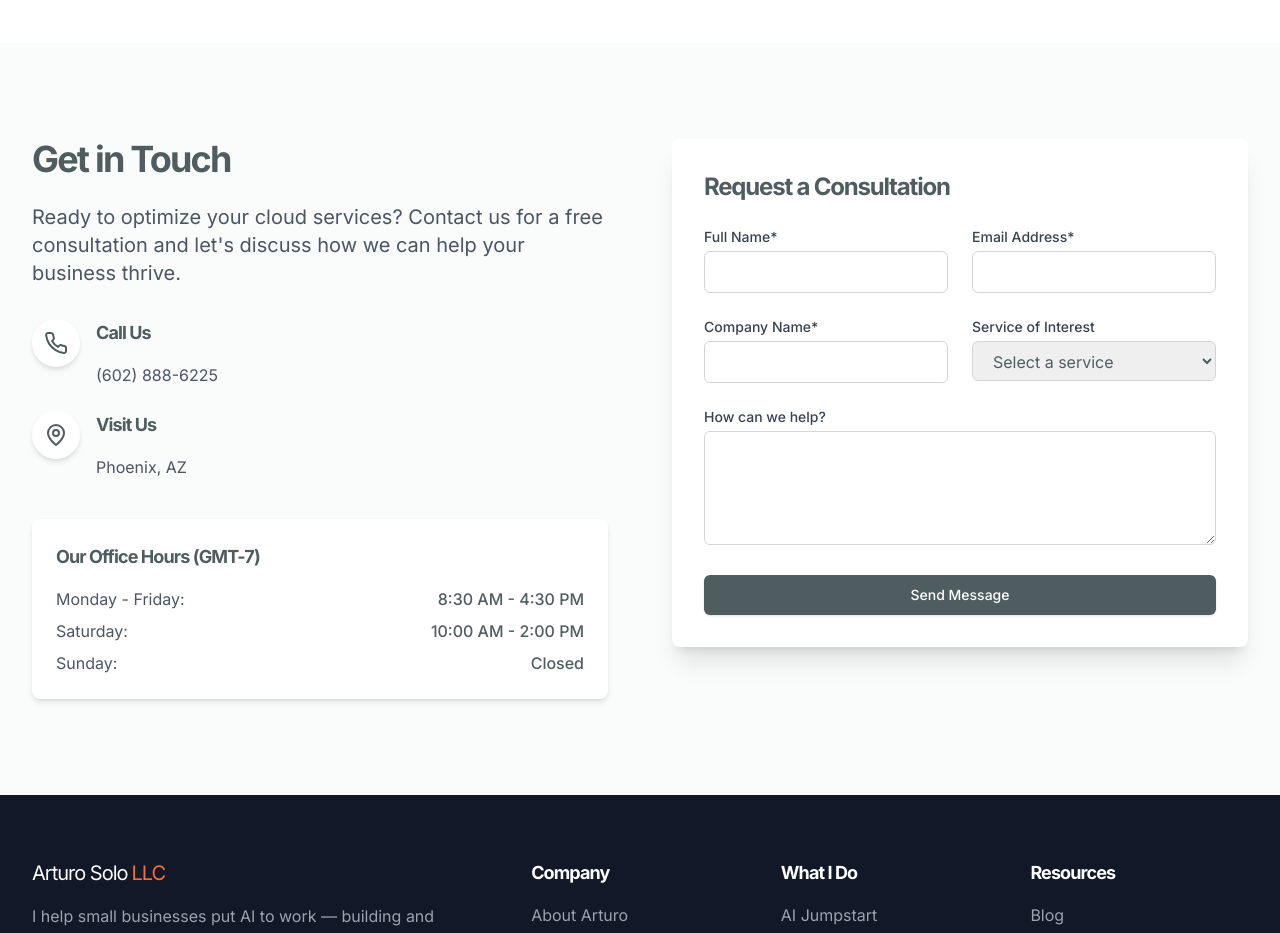
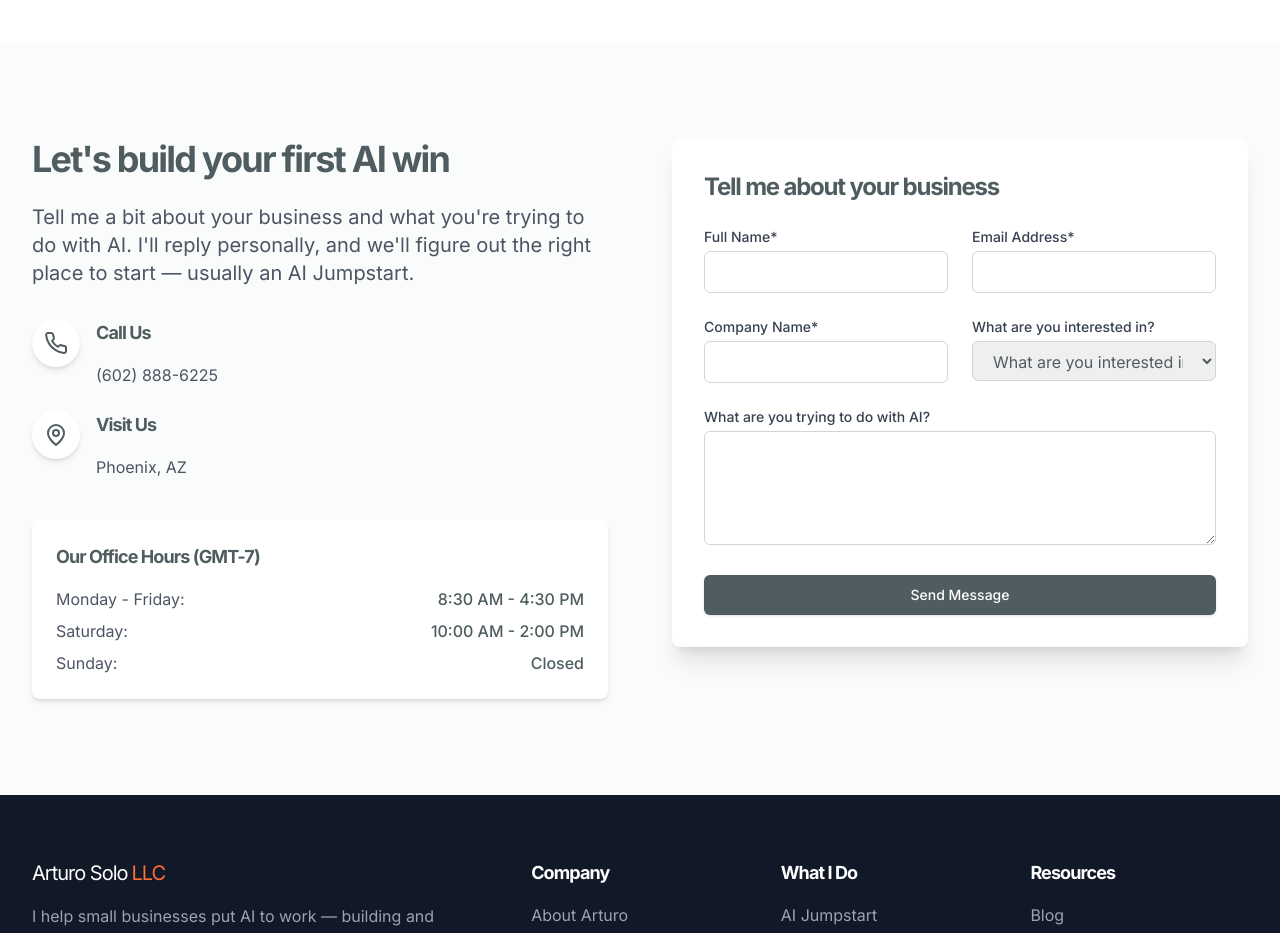
Before and after one commit to Arrthurr/asllc-website, a React (Vite) app: page / in a window 1280 px wide. Shown: the part 4060-4993 px from the top of the page. Built offline with nearby package versions, Linux system fonts and the light colour scheme.

Commit message:
feat(contact): AI Jumpstart framing and synchronized form options
- intro and form copy reframed to an AI build conversation, first-person
- select options match index.html hidden form exactly (Netlify detection intact)
- Netlify wiring, contact details, and /success redirect unchanged

```diff
--- a/src/components/sections/Contact.tsx
+++ b/src/components/sections/Contact.tsx
@@ -50,9 +50,9 @@
           animate={{ opacity: 1, y: 0 }}
           transition={{ duration: 0.6 }}
         >
-          <h2 className="text-3xl md:text-4xl font-bold mb-6">Get in Touch</h2>
+          <h2 className="text-3xl md:text-4xl font-bold mb-6">Let's build your first AI win</h2>
           <p className="text-xl text-gray-600 mb-8">
-            Ready to optimize your cloud services? Contact us for a free consultation and let's discuss how we can help your business thrive.
+            Tell me a bit about your business and what you're trying to do with AI. I'll reply personally, and we'll figure out the right place to start — usually an AI Jumpstart.
           </p>
 
           <div className="space-y-6 mb-10">
@@ -98,7 +98,7 @@
           transition={{ duration: 0.6, delay: 0.2 }}
         >
           <div className="bg-white rounded-lg shadow-xl p-8">
-            <h3 className="text-2xl font-bold mb-6">Request a Consultation</h3>
+            <h3 className="text-2xl font-bold mb-6">Tell me about your business</h3>
 
             <form
               name="contact"
@@ -169,7 +169,7 @@
                   </div>
                   <div>
                     <label htmlFor="service" className="block text-sm font-medium text-gray-700 mb-1">
-                      Service of Interest
+                      What are you interested in?
                     </label>
                     <select
                       id="service"
@@ -178,18 +178,17 @@
                       onChange={handleChange}
                       className="w-full px-4 py-2 border border-gray-300 rounded-md focus:outline-none focus:ring-2 focus:ring-primary-500"
                     >
-                      <option value="">Select a service</option>
-                      <option value="microsoft365">Microsoft 365 Optimization</option>
-                      <option value="googleWorkplace">Google Workplace Management</option>
-                      <option value="license">License Optimization</option>
-                      <option value="migration">Cloud Migration</option>
+                      <option value="">What are you interested in?</option>
+                      <option value="ai-jumpstart">AI Jumpstart</option>
+                      <option value="custom-ai-build">Custom AI build / implementation</option>
+                      <option value="not-sure">Not sure yet — let's talk</option>
                     </select>
                   </div>
                 </div>
 
                 <div>
                   <label htmlFor="message" className="block text-sm font-medium text-gray-700 mb-1">
-                    How can we help?
+                    What are you trying to do with AI?
                   </label>
                   <textarea
                     id="message"
```
